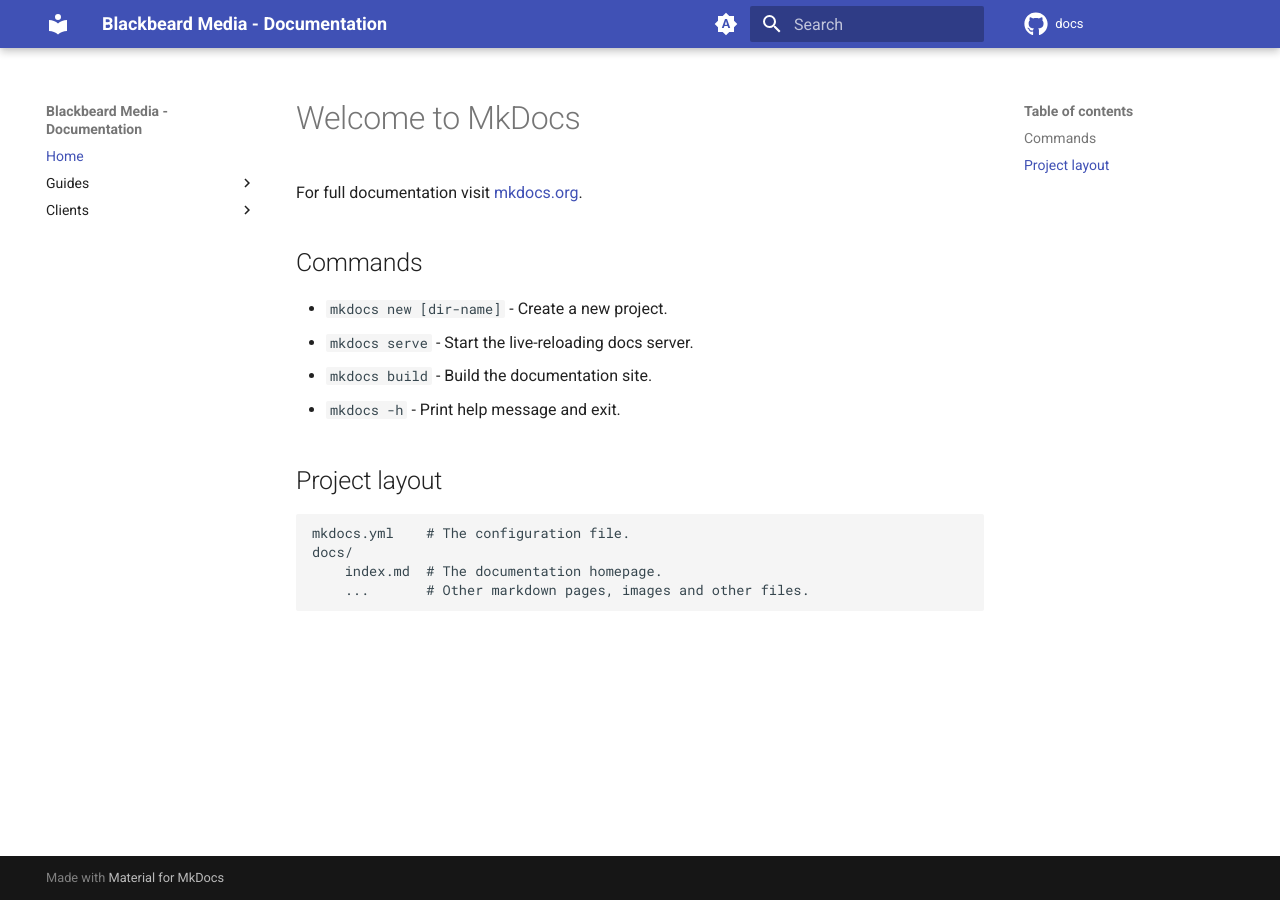
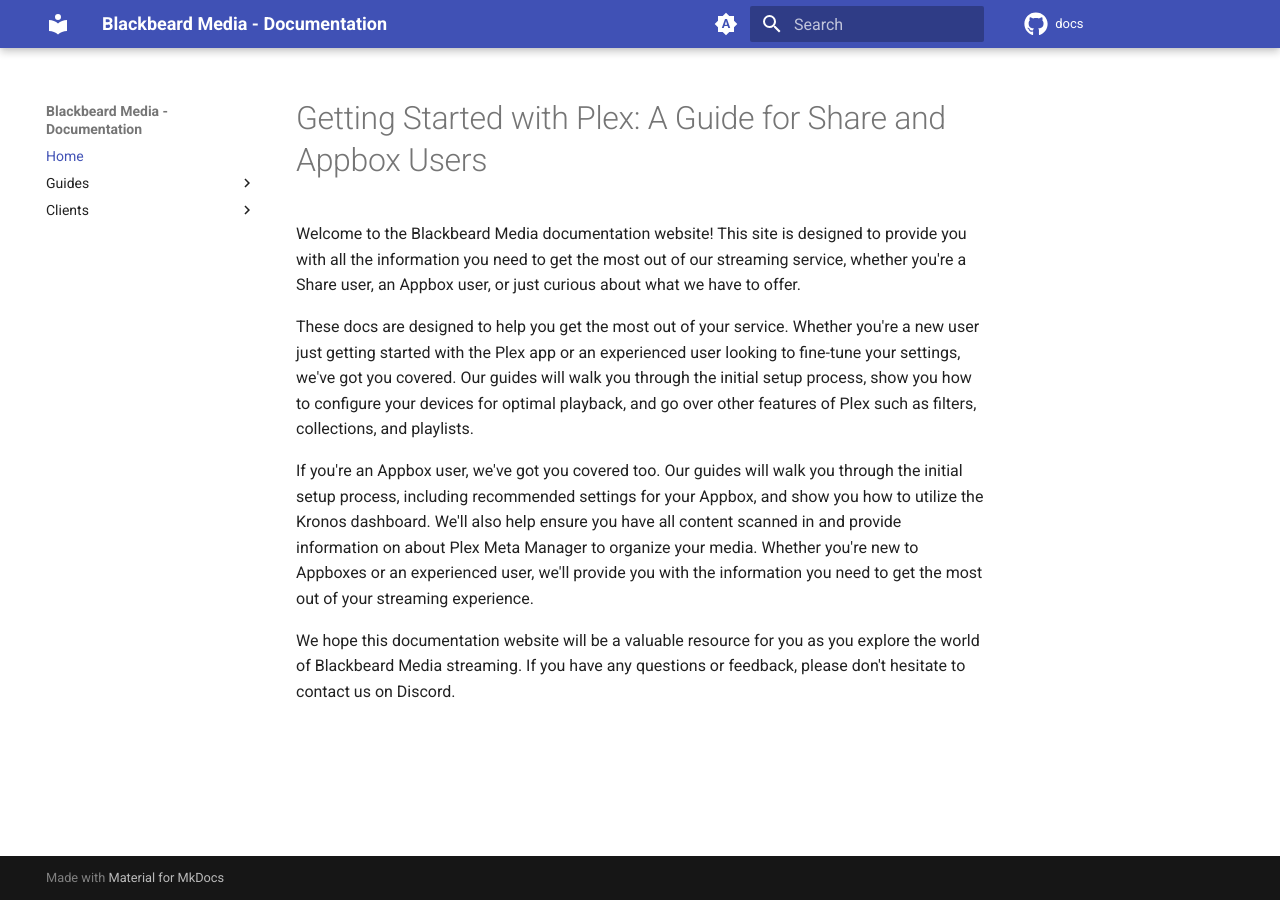
Before and after one commit to neomedia6989/docs-2, an MkDocs documentation site: the page built from docs/index.md, in a window 1280 px wide. Built offline with MkDocs 1.6.1 and Material for MkDocs 9.7.7, drawn with Linux system fonts in a browser that asks for light colours; comment, search, counter and statistics services are not loaded.

Commit message:
Update index.md

```diff
--- a/docs/index.md
+++ b/docs/index.md
@@ -1,17 +1,9 @@
-# Welcome to MkDocs
+# Getting Started with Plex: A Guide for Share and Appbox Users
 
-For full documentation visit [mkdocs.org](https://www.mkdocs.org).
+Welcome to the Blackbeard Media documentation website! This site is designed to provide you with all the information you need to get the most out of our streaming service, whether you're a Share user, an Appbox user, or just curious about what we have to offer.
 
-## Commands
+These docs are designed to help you get the most out of your service. Whether you're a new user just getting started with the Plex app or an experienced user looking to fine-tune your settings, we've got you covered. Our guides will walk you through the initial setup process, show you how to configure your devices for optimal playback, and go over other features of Plex such as filters, collections, and playlists.
 
-* `mkdocs new [dir-name]` - Create a new project.
-* `mkdocs serve` - Start the live-reloading docs server.
-* `mkdocs build` - Build the documentation site.
-* `mkdocs -h` - Print help message and exit.
+If you're an Appbox user, we've got you covered too. Our guides will walk you through the initial setup process, including recommended settings for your Appbox, and show you how to utilize the Kronos dashboard. We'll also help ensure you have all content scanned in and provide information on about Plex Meta Manager to organize your media. Whether you're new to Appboxes or an experienced user, we'll provide you with the information you need to get the most out of your streaming experience.
 
-## Project layout
-
-    mkdocs.yml    # The configuration file.
-    docs/
-        index.md  # The documentation homepage.
-        ...       # Other markdown pages, images and other files.
+We hope this documentation website will be a valuable resource for you as you explore the world of Blackbeard Media streaming. If you have any questions or feedback, please don't hesitate to contact us on Discord.
```
